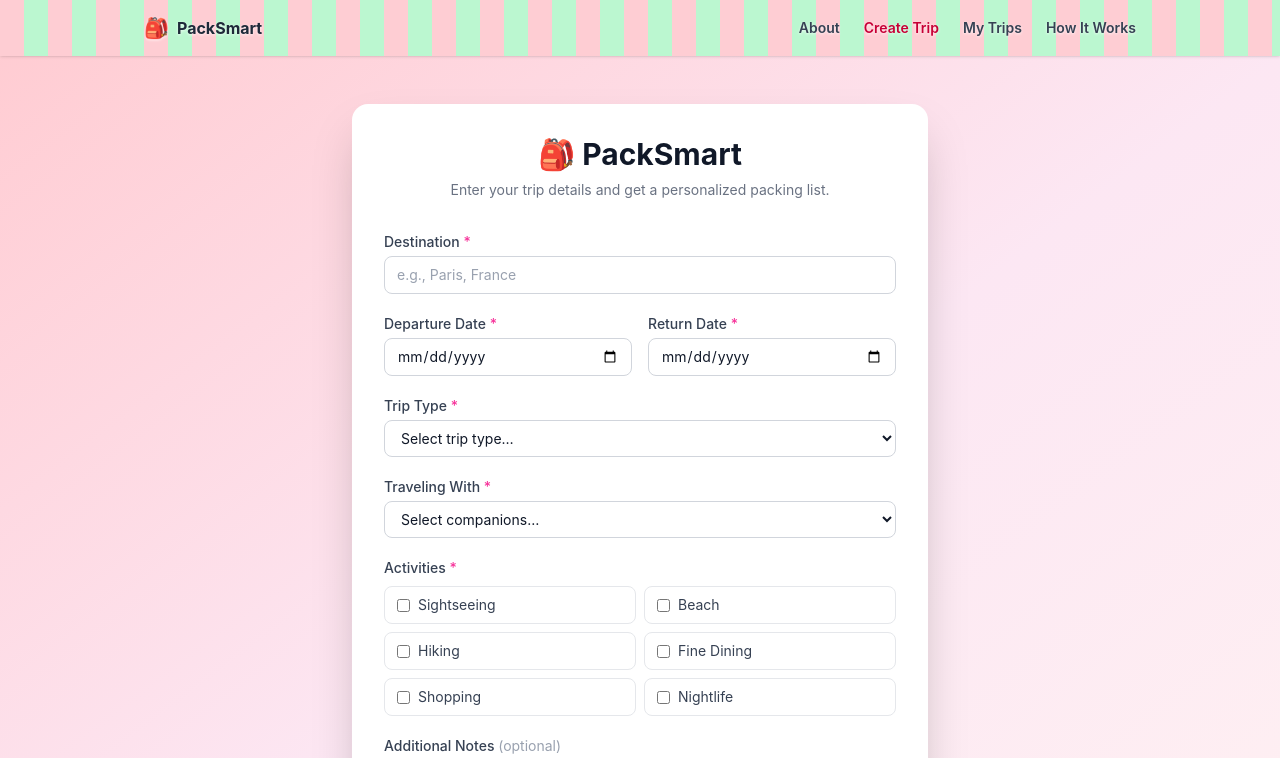
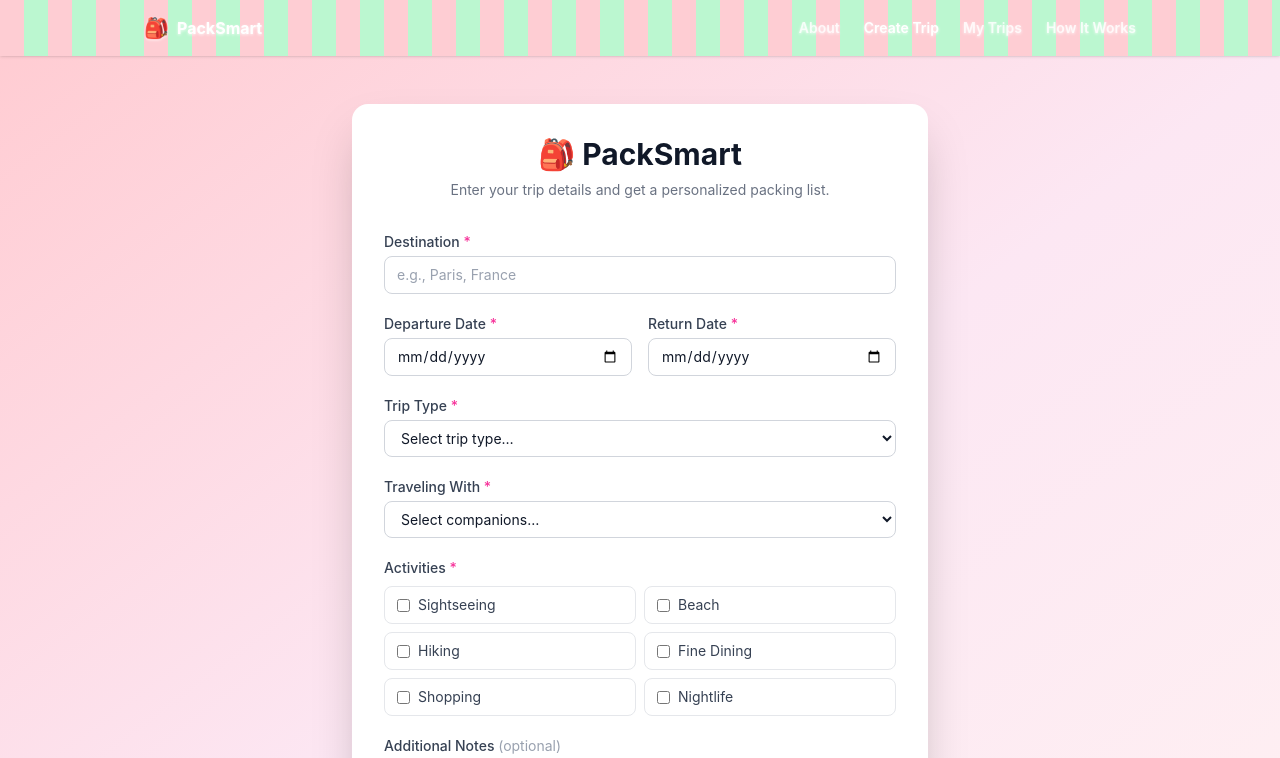
Before and after one commit to pickkinsley/project2, a React (Vite) app in the folder frontend/: page / in a window 1280 px wide. Shown: the top 758 px of the page. Built offline with nearby package versions, Linux system fonts and the light colour scheme.

Commit message:
Make header text white for visibility against striped background
Co-Authored-By: Claude Sonnet 4.6 <noreply@anthropic.com>

```diff
--- a/frontend/src/components/Header.jsx
+++ b/frontend/src/components/Header.jsx
@@ -20,7 +20,7 @@ export default function Header() {
 
   const linkClass = ({ isActive }) =>
     `text-sm font-semibold transition-colors ${
-      isActive ? 'text-rose-700' : 'text-gray-700 hover:text-rose-600'
+      isActive ? 'text-white' : 'text-white/80 hover:text-white'
     }`
 
   return (
@@ -32,7 +32,7 @@ export default function Header() {
         {/* Brand */}
         <Link
           to="/"
-          className="flex items-center gap-2 font-bold text-gray-800 hover:text-rose-700 transition-colors"
+          className="flex items-center gap-2 font-bold text-white hover:text-white/80 transition-colors"
           style={TEXT_SHADOW}
         >
           <span className="text-xl">🎒</span>
@@ -56,7 +56,7 @@ export default function Header() {
 
         {/* Mobile hamburger */}
         <button
-          className="sm:hidden p-2 rounded-md text-gray-700 hover:text-rose-700 transition-colors"
+          className="sm:hidden p-2 rounded-md text-white hover:text-white/80 transition-colors"
           style={TEXT_SHADOW}
           onClick={() => setMenuOpen((o) => !o)}
           aria-label="Toggle menu"
@@ -84,8 +84,8 @@ export default function Header() {
               className={({ isActive }) =>
                 `block px-3 py-2 rounded-lg text-sm font-semibold transition-colors ${
                   isActive
-                    ? 'bg-white/50 text-rose-700'
-                    : 'text-gray-700 hover:bg-white/40 hover:text-rose-600'
+                    ? 'bg-white/30 text-white'
+                    : 'text-white/80 hover:bg-white/20 hover:text-white'
                 }`
               }
               style={TEXT_SHADOW}
```
